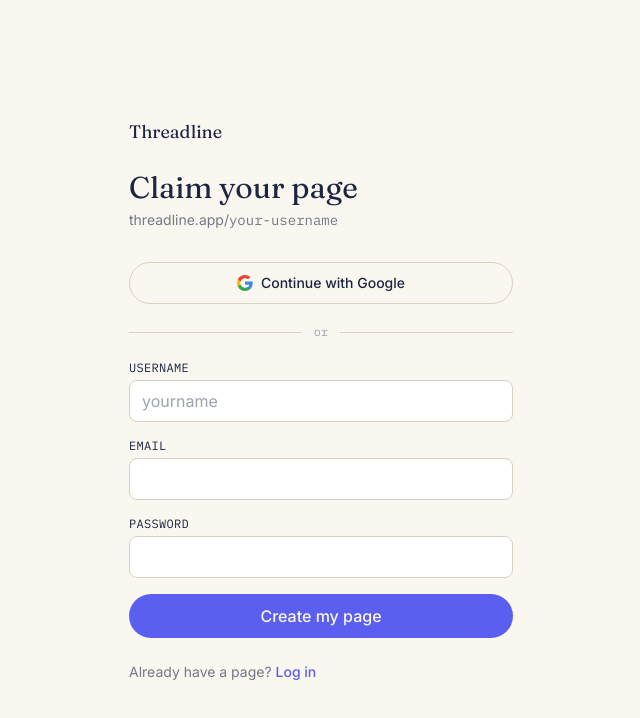
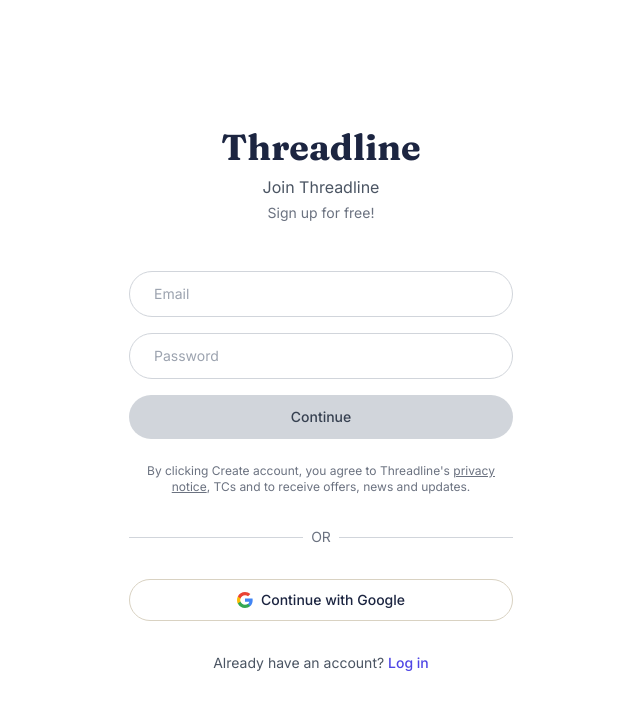
Before and after one commit to umeshshengar1997-dot/threadline, a Next.js app in the folder threadline/threadline/: page /signup in a window 1280 px wide. Shown: the top 718 px of the page, without its empty margins (319-959 px from the left). Built offline with nearby package versions, Linux system fonts and the light colour scheme.

Commit message:
Update page.js

```diff
--- a/threadline/threadline/app/signup/page.js
+++ b/threadline/threadline/app/signup/page.js
@@ -4,74 +4,68 @@
 
 export default function SignupPage({ searchParams }) {
   return (
-    <main className="min-h-screen flex items-center justify-center px-6">
+    <main className="min-h-screen bg-white flex flex-col items-center justify-center px-4 py-8">
       <div className="w-full max-w-sm">
-        <Link href="/" className="font-display text-lg">
-          Threadline
-        </Link>
-        <h1 className="font-display text-3xl mt-6 mb-1">Claim your page</h1>
-        <p className="text-ink/60 text-sm mb-8">
-          threadline.app/<span className="font-mono">your-username</span>
-        </p>
-
-        <GoogleButton />
-        <div className="flex items-center gap-3 my-5">
-          <div className="h-px flex-1 bg-line" />
-          <span className="text-xs text-ink/40 font-mono">or</span>
-          <div className="h-px flex-1 bg-line" />
+        <div className="text-center mb-12">
+          <h1 className="font-display text-4xl font-bold mb-2">Threadline</h1>
+          <p className="text-gray-600">Join Threadline</p>
+          <p className="text-gray-500 text-sm mt-1">Sign up for free!</p>
         </div>
 
-        <form action={signup} className="space-y-4">
+        <form action={signup} className="space-y-4 mb-6">
           <div>
-            <label className="block text-xs font-mono uppercase tracking-wide mb-1">
-              Username
-            </label>
-            <input
-              name="username"
-              required
-              placeholder="yourname"
-              className="w-full border border-line rounded-lg px-3 py-2 bg-white focus-ring"
-            />
-          </div>
-          <div>
-            <label className="block text-xs font-mono uppercase tracking-wide mb-1">
-              Email
-            </label>
             <input
               name="email"
               type="email"
               required
-              className="w-full border border-line rounded-lg px-3 py-2 bg-white focus-ring"
+              placeholder="Email"
+              className="w-full border border-gray-300 rounded-full px-6 py-3 text-sm placeholder-gray-400 focus:outline-none focus:ring-2 focus:ring-indigo-500"
             />
           </div>
+
           <div>
-            <label className="block text-xs font-mono uppercase tracking-wide mb-1">
-              Password
-            </label>
             <input
               name="password"
               type="password"
               required
               minLength={6}
-              className="w-full border border-line rounded-lg px-3 py-2 bg-white focus-ring"
+              placeholder="Password"
+              className="w-full border border-gray-300 rounded-full px-6 py-3 text-sm placeholder-gray-400 focus:outline-none focus:ring-2 focus:ring-indigo-500"
             />
           </div>
 
           {searchParams?.error && (
-            <p className="text-rose text-sm">{searchParams.error}</p>
+            <p className="text-red-500 text-sm text-center">{searchParams.error}</p>
           )}
 
           <button
             type="submit"
-            className="w-full bg-indigo text-paper rounded-full py-2.5 font-medium hover:bg-indigo-dark focus-ring"
+            className="w-full bg-gray-300 text-gray-700 rounded-full py-3 font-medium text-sm hover:bg-gray-400 transition"
           >
-            Create my page
+            Continue
           </button>
         </form>
 
-        <p className="text-sm text-ink/60 mt-6">
-          Already have a page?{" "}
-          <Link href="/login" className="text-indigo font-medium">
+        <p className="text-xs text-gray-500 text-center mb-8">
+          By clicking Create account, you agree to Threadline's{" "}
+          <span className="underline">privacy notice</span>, TCs and to receive offers,
+          news and updates.
+        </p>
+
+        <div className="relative mb-8">
+          <div className="absolute inset-0 flex items-center">
+            <div className="w-full border-t border-gray-300"></div>
+          </div>
+          <div className="relative flex justify-center text-sm">
+            <span className="px-2 bg-white text-gray-500">OR</span>
+          </div>
+        </div>
+
+        <GoogleButton />
+
+        <p className="text-sm text-gray-600 text-center mt-8">
+          Already have an account?{" "}
+          <Link href="/login" className="text-indigo-600 font-medium hover:underline">
             Log in
           </Link>
         </p>
```
